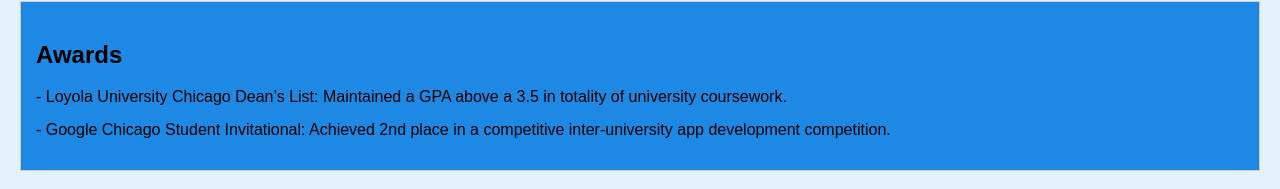
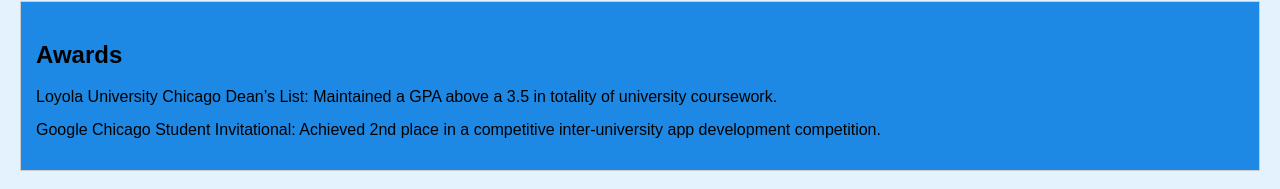
Before and after one commit to mcollins21/mcollins21.github.io, a plain HTML site: page index.html in a window 1280 px wide. Shown: the part 1668-1857 px from the top of the page. Drawn offline with Linux system fonts and the light colour scheme.

Commit message:
removed dashes from awards section

```diff
--- a/index.html
+++ b/index.html
@@ -86,8 +86,8 @@
     <section class="box awards">
         <h2>Awards</h2>
         <ul>
-            <li>- Loyola University Chicago Dean’s List: Maintained a GPA above a 3.5 in totality of university coursework.</li>
-            <li>- Google Chicago Student Invitational: Achieved 2nd place in a competitive inter-university app development competition.</li>
+            <li>Loyola University Chicago Dean’s List: Maintained a GPA above a 3.5 in totality of university coursework.</li>
+            <li>Google Chicago Student Invitational: Achieved 2nd place in a competitive inter-university app development competition.</li>
         </ul>
     </section>
 
```
